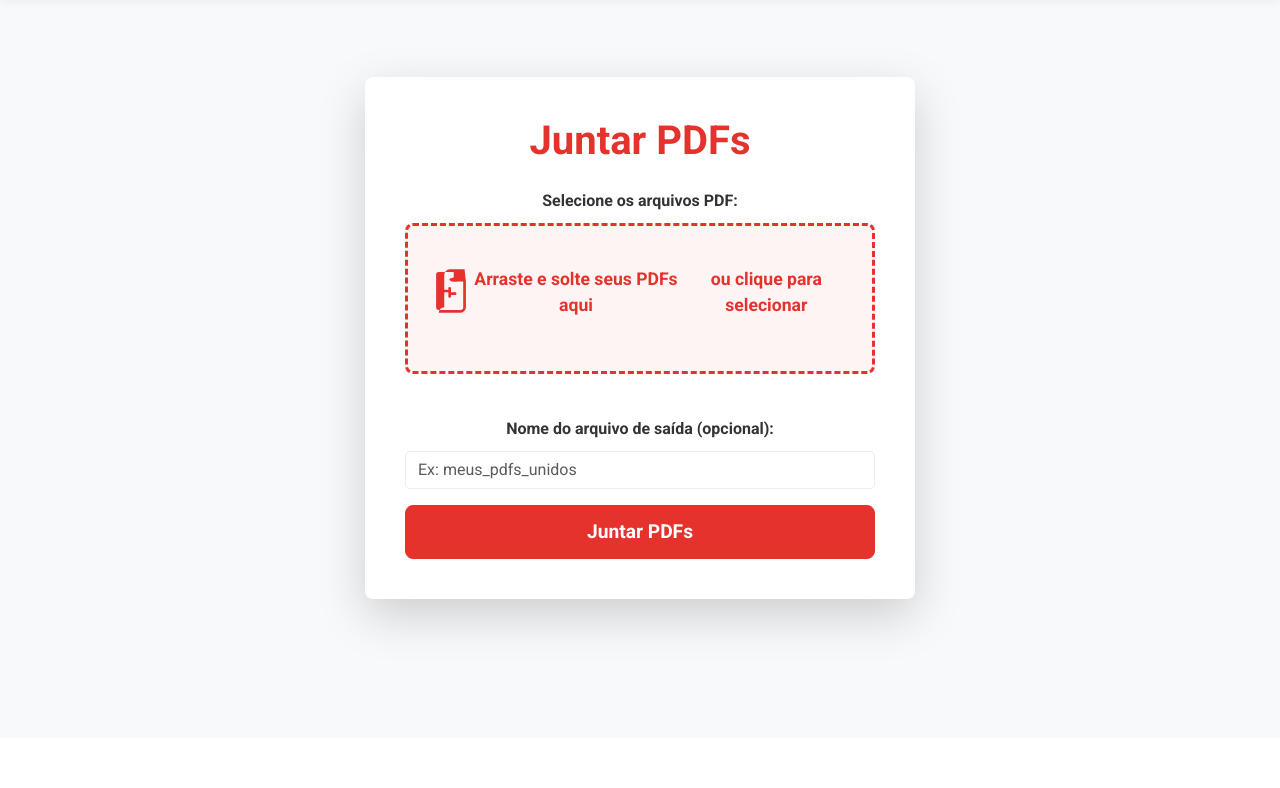
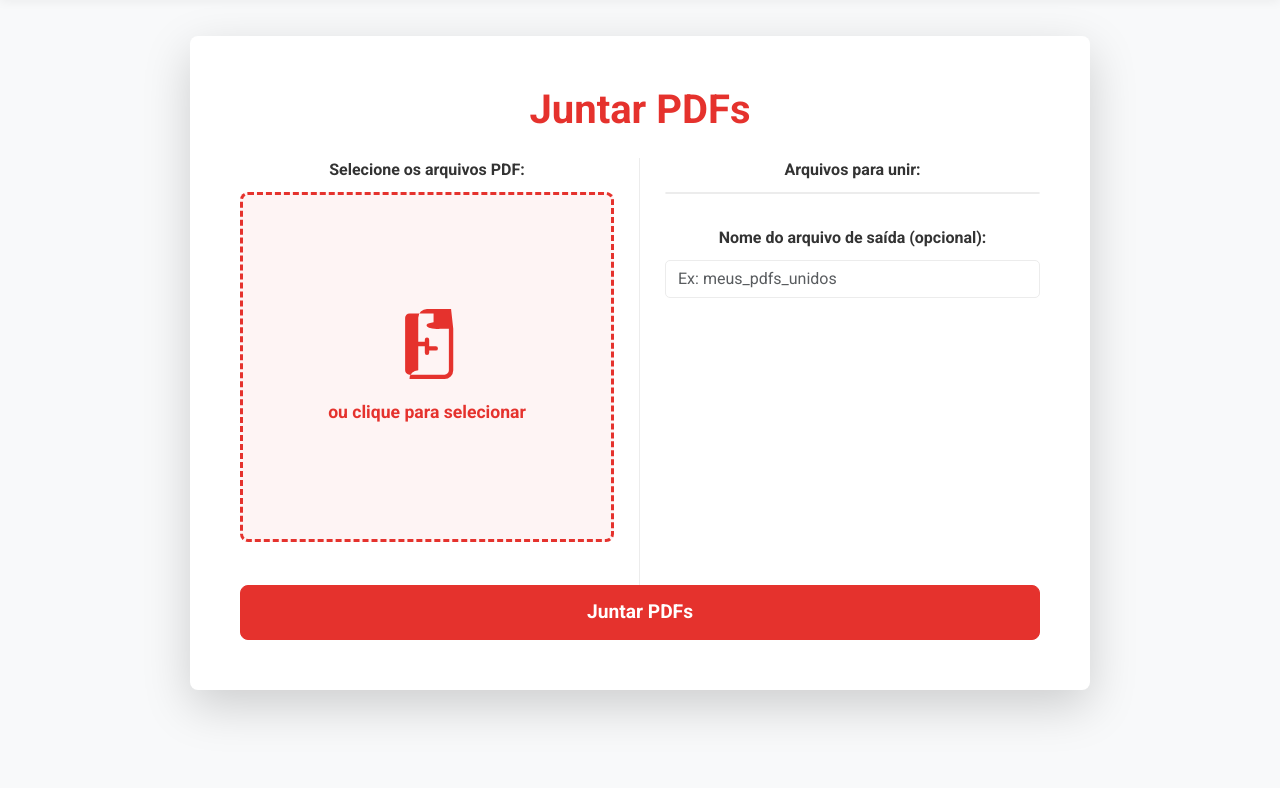
Before and after one commit to AmandaNogueiraa/PDFMergerWebApp, a Flask app: page / in a window 1280 px wide. Shown: the part 62-850 px from the top of the page. Before the commit the page ends 703 px from the top, so only its background shows below. Run offline with Flask 3, Linux system fonts and the light colour scheme.

Commit message:
full responsiveness for all pages

```diff
--- a/static/script_index.js
+++ b/static/script_index.js
@@ -1,40 +1,44 @@
 document.addEventListener('DOMContentLoaded', () => {
     const uploadArea = document.getElementById('joinPdfUpload');
     const fileInput = document.getElementById('pdf_files');
-    const customFileLabel = uploadArea.querySelector('.custom-file-label'); // Seleciona o label
+    const customFileLabel = uploadArea.querySelector('.custom-file-label');
     const initialState = uploadArea.querySelector('.initial-state');
     const selectedFileState = uploadArea.querySelector('.selected-file-state');
-    const selectedFilesList = document.getElementById('selectedFilesList');
-    // REMOVIDO: const removeAllFilesButton = selectedFileState.querySelector('.remove-file-button'); // Botão "Limpar tudo" foi removido do HTML e JS
+
+    // As duas listas de arquivos: uma para visualização mobile (dentro do upload-label), outra para desktop (na coluna lateral)
+    const selectedFilesListMobile = document.getElementById('selectedFilesList'); // A lista original dentro do label
+    const selectedFilesListDesktop = document.getElementById('selectedFilesListDesktop'); // A nova lista na coluna lateral
 
     let selectedFilesDataTransfer = new DataTransfer();
 
     function updateFileList() {
-        selectedFilesList.innerHTML = ''; // Limpa a lista visual atual
+        // Limpa ambas as listas visuais
+        selectedFilesListMobile.innerHTML = '';
+        selectedFilesListDesktop.innerHTML = '';
 
-        // Se não há arquivos, mostra o estado inicial
+        // Se não há arquivos, mostra o estado inicial da área de upload
         if (selectedFilesDataTransfer.items.length === 0) {
             initialState.style.display = 'flex';
             selectedFileState.style.display = 'none';
-            fileInput.value = '';
+            fileInput.value = ''; // Reseta o input de arquivo
             console.log("Lista de arquivos vazia. Input file resetado.");
-            return;
+            return; // Sai da função
         }
 
         // Se há arquivos, mostra o estado de arquivos selecionados
         initialState.style.display = 'none';
-        selectedFileState.style.display = 'flex';
+        selectedFileState.style.display = 'flex'; // Isso é para o selected-file-state dentro do custom-file-label (mobile)
 
-        Array.from(selectedFilesDataTransfer.files).forEach((file, index) => {
-            const listItem = document.createElement('li');
-            listItem.textContent = file.name;
-            // Botão 'X' de remoção individual removido completamente do JS
-            // const removeButton = document.createElement('button');
-            // removeButton.classList.add('remove-single-file');
-            // removeButton.innerHTML = '&times;';
-            // removeButton.title = `Remover ${file.name}`;
-            // removeButton.addEventListener('click', (event) => { /* ... */ });
-            // listItem.appendChild(removeButton);
+        Array.from(selectedFilesDataTransfer.files).forEach((file) => {
+            // Cria item para a lista Mobile
+            const listItemMobile = document.createElement('li');
+            listItemMobile.textContent = file.name;
+            selectedFilesListMobile.appendChild(listItemMobile);
+
+            // Cria item para a lista Desktop
+            const listItemDesktop = document.createElement('li');
+            listItemDesktop.textContent = file.name;
+            selectedFilesListDesktop.appendChild(listItemDesktop);
         });
 
         console.log("Lista visual atualizada. Arquivos em DataTransfer:", selectedFilesDataTransfer.files);
@@ -58,16 +62,12 @@ document.addEventListener('DOMContentLoaded', () => {
 
         if (filesAdded) {
             fileInput.files = selectedFilesDataTransfer.files;
-            updateFileList();
+            updateFileList(); // Atualiza a lista visual após adicionar arquivos
         }
     }
 
-    // Função removeFileByIndex não é mais necessária, pois não há botões de remoção
-    // function removeFileByIndex(indexToRemove) { /* ... */ }
-
     customFileLabel.addEventListener('click', (event) => {
-        // Nenhuma verificação de 'remove-single-file' ou 'removeAllFilesButton' é necessária aqui,
-        // pois esses botões não são mais criados/esperados.
+        // Aciona o clique no input de arquivo.
         fileInput.click();
         console.log("Label clicada. Acionando seletor de arquivos.");
     });
@@ -94,8 +94,6 @@ document.addEventListener('DOMContentLoaded', () => {
         addFiles(event.dataTransfer.files);
     });
 
-    // O botão "Limpar tudo" e seu listener foram removidos
-    // removeAllFilesButton.addEventListener('click', ...);
-
-    updateFileList(); // Inicializa a lista ao carregar a página
+    // Chama updateFileList uma vez para configurar o estado inicial ao carregar a página
+    updateFileList();
 });
--- a/static/style.css
+++ b/static/style.css
@@ -28,7 +28,7 @@ body {
     border-radius: 8px;
     box-shadow: 0 4px 20px rgba(0, 0, 0, 0.15);
     background-color: #fff;
-    max-width: 550px;
+    max-width: 550px; /* Largura padrão para mobile */
     width: 100%;
     padding: 40px !important;
     margin-top: 50px; /* Garante que o card não fique escondido sob a navbar */
@@ -99,9 +99,14 @@ body {
 
 /* NOVO: Estado inicial (visível por padrão) */
 .custom-file-label .initial-state {
-    display: block;
+    display: flex; /* Alterado para flex */
+    flex-direction: column; /* Alterado para column */
+    align-items: center; /* Centraliza itens */
+    justify-content: center; /* Centraliza itens */
     text-align: center;
+    width: 100%; /* Garante que ocupe o espaço */
 }
+
 
 /* NOVO: Estado de arquivo selecionado (escondido por padrão) */
 .custom-file-label .selected-file-state {
@@ -318,6 +323,43 @@ body {
     align-items: center; /* Centraliza o card horizontalmente */
 }
 
+/* Estilos específicos para a lista de arquivos no index.html */
+.file-list-container {
+    margin-top: 15px;
+    text-align: left;
+    width: 100%;
+}
+
+.file-list-container h6 {
+    color: var(--ilovepdf-text-dark);
+    font-weight: 700;
+    margin-bottom: 10px;
+}
+
+.file-list {
+    list-style: none;
+    padding: 0;
+    max-height: 200px; /* Limita a altura e adiciona scroll se muitos arquivos */
+    overflow-y: auto;
+    border: 1px solid var(--ilovepdf-medium-gray);
+    border-radius: 5px;
+    background-color: #fff;
+}
+
+.file-list li {
+    padding: 8px 15px;
+    border-bottom: 1px solid var(--ilovepdf-medium-gray);
+    display: flex;
+    justify-content: space-between;
+    align-items: center;
+    font-size: 0.95rem;
+    color: var(--ilovepdf-text-light);
+}
+
+.file-list li:last-child {
+    border-bottom: none;
+}
+
 /* Responsividade geral */
 @media (max-width: 768px) { /* Para tablets e telas menores */
     .navbar-brand {
@@ -375,3 +417,33 @@ body {
         height: 25px;
     }
 }
+
+/* --- MEDIA QUERIES PARA DESKTOP --- */
+/* A partir de 769px (ou outro breakpoint que você prefira para desktop) */
+@media (min-width: 769px) {
+    .app-card {
+        max-width: 900px; /* Aumenta a largura máxima do card para desktop */
+        padding: 50px !important; /* Mais padding no desktop */
+    }
+
+    .main-content-wrapper {
+        padding-top: 120px; /* Mais espaço para a navbar em desktop */
+        /* Centraliza o card verticalmente em telas maiores */
+        justify-content: center;
+    }
+
+    /* Ocultar "Arraste e solte seus PDFs aqui ou clique para selecionar" */
+    .custom-file-label .initial-state span:first-of-type {
+        display: none; /* Oculta a primeira linha de texto do initial-state */
+    }
+
+    .custom-file-label .initial-state span:nth-of-type(2) {
+        margin-top: 5px; /* Adiciona um pouco de margem para o texto restante */
+    }
+
+    /* Ajusta tamanho do SVG para desktop */
+    .custom-file-label svg {
+        width: 70px;
+        height: 70px;
+    }
+}
--- a/templates/index.html
+++ b/templates/index.html
@@ -45,7 +45,34 @@
             border-bottom: none;
         }
 
-        /* Removido o estilo do .remove-single-file daqui, pois o botão será removido do JS */
+        /* Novas regras para layout em desktop */
+        @media (min-width: 769px) {
+            .app-card .row {
+                align-items: flex-start; /* Alinha o conteúdo das colunas ao topo */
+            }
+
+            .app-card .col-md-6:first-child {
+                border-right: 1px solid var(--ilovepdf-medium-gray); /* Separador visual entre as colunas */
+                padding-right: 25px; /* Espaço para o separador */
+            }
+
+            .app-card .col-md-6:last-child {
+                padding-left: 25px; /* Espaço para o separador */
+            }
+
+            /* Ajusta a altura da área de upload para desktop */
+            #joinPdfUpload .custom-file-label {
+                min-height: 350px; /* Altura fixa para a área de upload no desktop */
+            }
+
+            /* Esconde o texto "Arquivos selecionados:" para otimizar espaço quando a lista de arquivos estiver ao lado */
+            .custom-file-label .selected-file-state p {
+                display: none;
+            }
+            .file-list-container {
+                margin-top: 0; /* Remove a margem superior já que estará em outra coluna */
+            }
+        }
     </style>
 </head>
 <body>
@@ -74,7 +101,7 @@
         <div class="card p-4 shadow-lg text-center app-card">
             <h1 class="mb-4 app-title">Juntar PDFs</h1>
             <form action="/unir" method="post" enctype="multipart/form-data" class="needs-validation" novalidate>
-                <div class="mb-3">
+                <div class="row"> <div class="col-md-6"> <div class="mb-3">
                             <label class="form-label upload-label">Selecione os arquivos PDF:</label>
                             <div class="custom-file-upload" id="joinPdfUpload">
                                 <input type="file" id="pdf_files" name="pdfs[]" accept=".pdf" multiple required>
@@ -100,10 +127,18 @@
                                 Por favor, selecione os arquivos PDF.
                             </div>
                         </div>
+                    </div>
 
-                <div class="mb-3">
-                    <label for="nome_arquivo" class="form-label">Nome do arquivo de saída (opcional):</label>
+                    <div class="col-md-6 d-flex flex-column justify-content-between"> <div class="mb-3 flex-grow-1"> <label class="form-label upload-label">Arquivos para unir:</label>
+                            <div class="file-list-container">
+                                <ul class="file-list" id="selectedFilesListDesktop"> </ul>
+                            </div>
+                        </div>
+
+                        <div class="mb-3 mt-auto"> <label for="nome_arquivo" class="form-label">Nome do arquivo de saída (opcional):</label>
                             <input type="text" class="form-control" id="nome_arquivo" name="nome_arquivo" placeholder="Ex: meus_pdfs_unidos">
+                        </div>
+                    </div>
                 </div>
 
                 <button type="submit" class="btn btn-primary btn-lg w-100 main-button">Juntar PDFs</button>
```
Also changed, not shown: static/script_mix.js (+3 -6 lines), static/script_split.js (+3 -6 lines), templates/mix_pdf.html (+9 -0 lines), templates/split.html (+8 -0 lines). Lines whose indentation alone changed are shown as unchanged.
